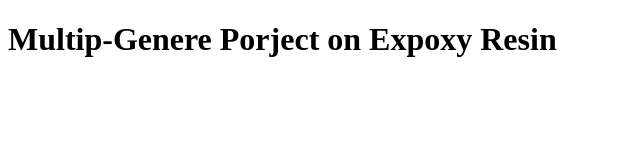
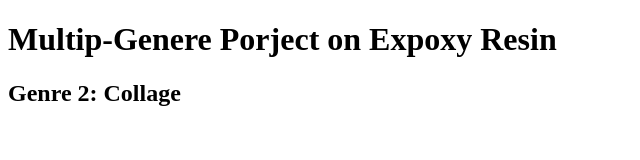
Before and after one commit to googlyDwag/websiteRepository, a plain HTML site: page index.html in a window 1280 px wide. Shown: the whole page, without its empty margins (0-640 px from the left). Drawn offline with Linux system fonts and the light colour scheme.

Commit message:
added genre #2

```diff
--- a/index.html
+++ b/index.html
@@ -7,5 +7,6 @@
 </head>
 <body>
     <h1>Multip-Genere Porject on Expoxy Resin</h1>
+    <h2>Genre 2: Collage</h2>
 </body>
 </html>
```
